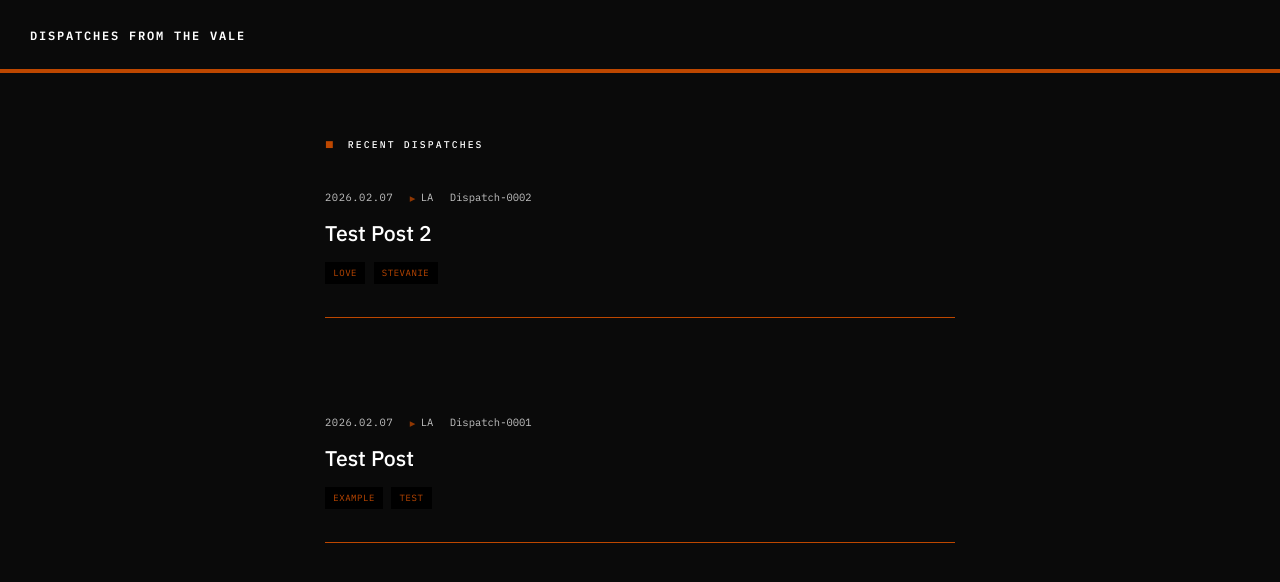
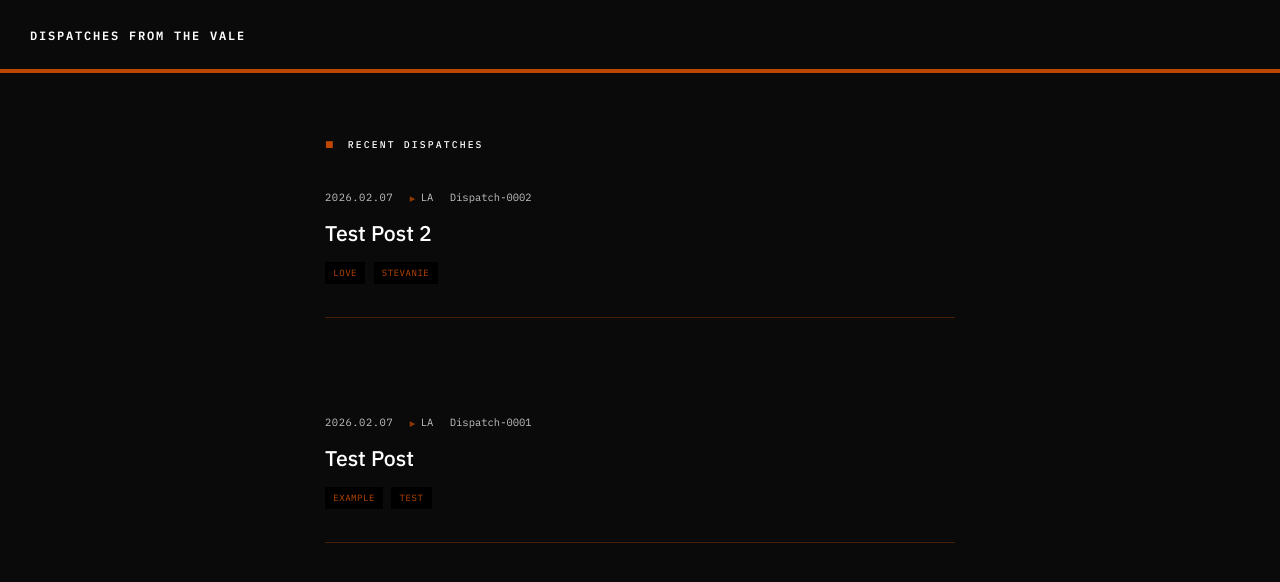
Before and after one commit to valeobserver/dispatches-from-the-vale, a Jekyll site: the page built from index.html, in a window 1280 px wide. Shown: the top 582 px of the page. Built offline with Jekyll 4.4.1, drawn with Linux system fonts in a browser that asks for light colours.

Commit message:
updated hr

```diff
--- a/_layouts/default.html
+++ b/_layouts/default.html
@@ -150,8 +150,8 @@
 
         hr {
             border: none;
-            color: var(--accent);
-            border-top: 1px solid;
+            border-top: 1px solid var(--accent);
+            opacity: 0.35;
             margin: 2.2rem 0 0;
         }
     </style>
```
